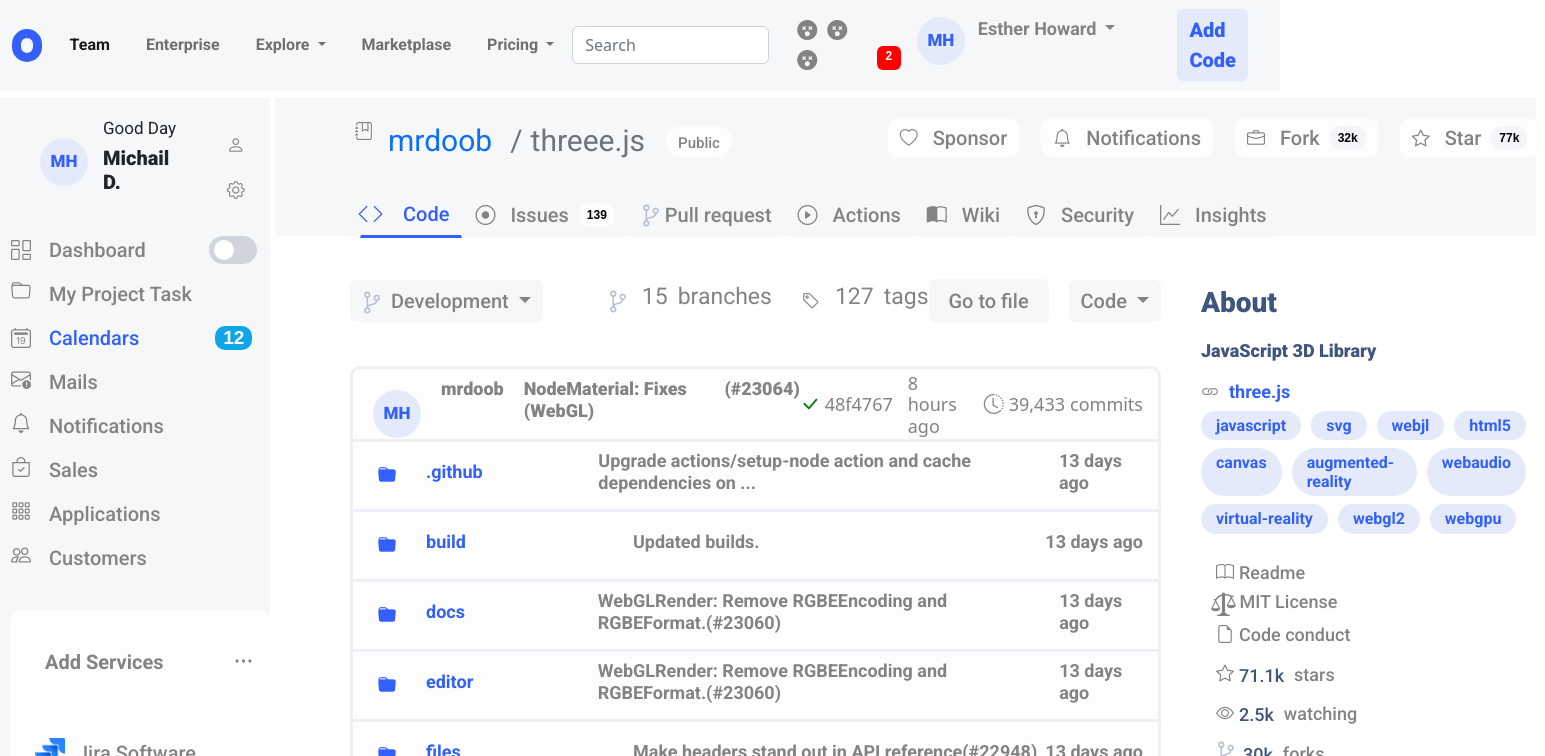
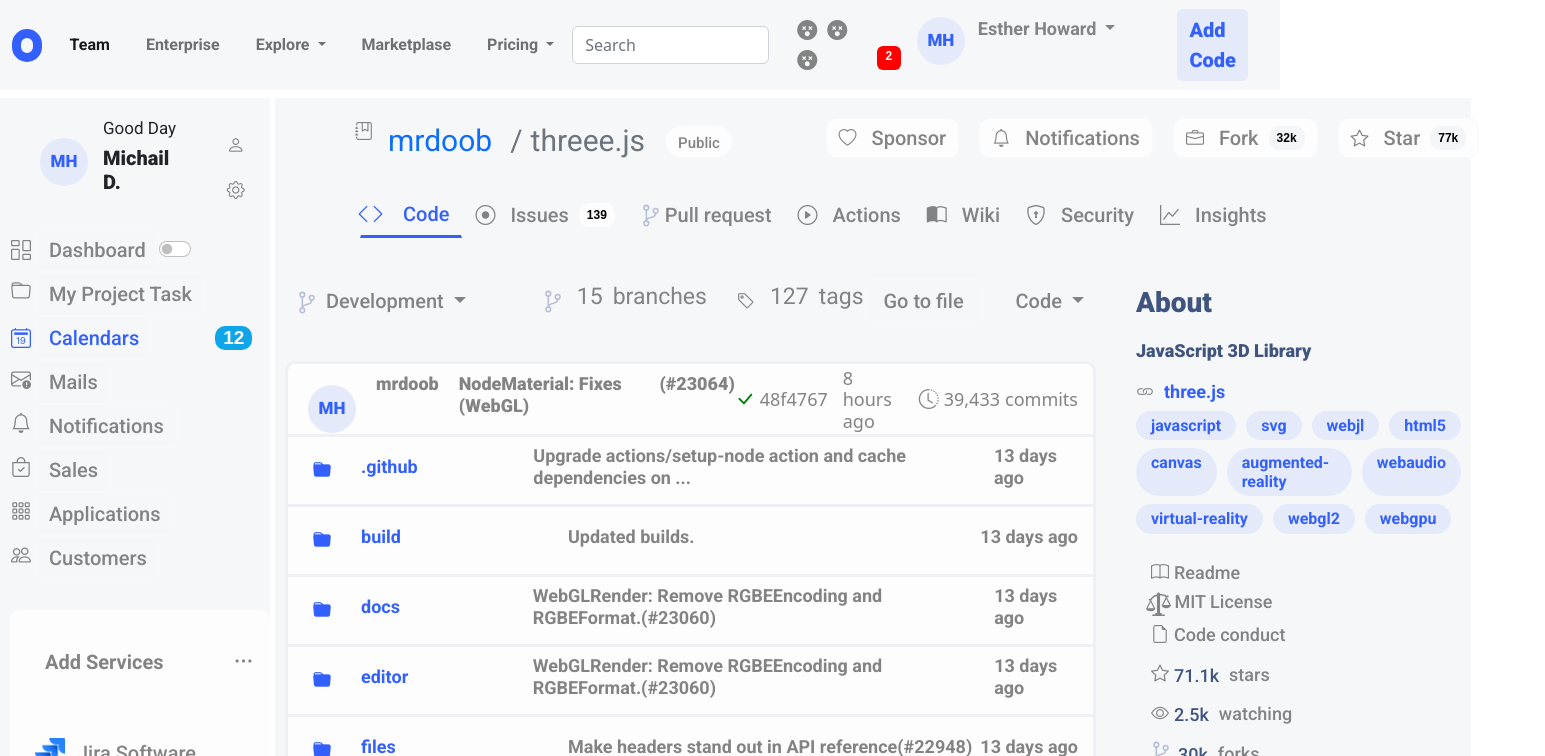
Before and after one commit to cronni1996/test_bootstrap, a Vue app: page / in a window 1280 px wide. Shown: the top 756 px of the page, 1545 px wide, since content can reach past the window. Built offline with nearby package versions, Linux system fonts and the light colour scheme; a web font is replaced by a local one.

Commit message:
max-width 992

```diff
--- a/src/App.vue
+++ b/src/App.vue
@@ -42,6 +42,7 @@
 </script>
 
 <style lang="stylus">
+$background-color = #f6f7f8
 .header
   width 100%
   display flex
@@ -53,8 +54,11 @@
   flex-direction column
 
 .main21frr
+  margin-left 5px
   display flex
   flex-direction row
+  background-color $background-color
+
 
 .down
   display flex
@@ -69,8 +73,13 @@
   flex-direction row
 
 .mainDownLeftGroup
+
   display flex
   flex-direction column
-  width 240%
-  margin-left 80px
+  width 100%
+  margin-left 10px
+
+@media (max-width: 992px)
+  .main21frr
+    flex-direction column
 </style>
--- a/src/components/MainDownLeft.vue
+++ b/src/components/MainDownLeft.vue
@@ -255,8 +255,6 @@
 
 .container-mainDownLeft
   width 100%
-
-  margin-top 5px
 .int-commits
   margin-right 5px
 .line2
@@ -305,6 +303,7 @@
   flex-direction row
   align-items center
   height 70px
+
 
 
   .headerMainDownLeft
@@ -378,4 +377,28 @@
   border-radius 10px
   display flex
   flex-direction column
+
+@media (max-width: 992px)
+  .container-mainDownLeft
+    .btn-secondary
+      font-size 12px
+  h3
+    font-size 15px!important
+  .svg-branches
+    width 25px!important
+  .btn-goToFile
+    font-size 14px!important
+    width 90px
+  .btn-group
+    margin-left 5px!important
+    margin-right 10px
+  h4
+    font-size 12px!important
+  .name
+    margin-right -50px
+  .line
+    width 750px
+  .contributors
+    margin-bottom 20px
+
 </style>
--- a/src/components/MainRight.vue
+++ b/src/components/MainRight.vue
@@ -290,4 +290,15 @@
     display flex
     align-items center
     background-color none
+
+@media(max-width: 992px)
+  .container-mainRight
+
+  .content
+    display flex
+    flex-direction row
+    flex-wrap wrap
+    align-content center
+    justify-content center
+    align-items center
 </style>
--- a/src/components/header.vue
+++ b/src/components/header.vue
@@ -171,4 +171,31 @@
 .mr-2
   color $blue-color
   background-color $background-add-code
+
+
+@media  (max-width: 1000px)
+  .nav-link
+    font-size 12px
+    margin-left -5px
+  .btn-add-code
+    font-size 12px
+  .dropdown-button
+    font-size 14px
+    margin-right 20px
+  .navbar-logo
+    height 30px
+    width 30px
+  .svg-icons
+    display flex
+    flex-direction column
+  .p-badge
+    right 10px
+    font-size 10px
+  .d-flex
+    width 130px
+  #data-v-29e8c3c6
+    background-color #b6bfd5
+
+
+
 </style>
--- a/src/components/mainUp.vue
+++ b/src/components/mainUp.vue
@@ -184,4 +184,32 @@
   font-size 15px
   margin-right 15px
 
+@media (max-width: 991px)
+  .container-mainUp
+    width 770px
+  .breadcrumb-item
+    margin-top 10px
+    font-size 17px!important
+  .button-public
+    font-size 11px!important
+    margin-right 5px
+  .bi-journal-bookmark
+    margin-top 10px
+  .right-main1
+    font-size 12px !important
+    margin-left 5px !important
+  .right-main1-bi
+    font-size 12px !important
+  .badge-main1
+    font-size 8px !important
+  .main1, .main2
+    margin-left 20px
+  .main2
+    i
+      font-size 14px !important
+    button
+      font-size 12px !important
+
+
+
 </style>
--- a/src/components/sitebar.vue
+++ b/src/components/sitebar.vue
@@ -7,7 +7,7 @@
                 style="font-size:17px; font-family: Roboto, Helvetica Neue Light, Helvetica Neue, Helvetica, Arial, Lucida Grande, sans-serif;font-weight:900;"/>
       </div>
       <div class="user">
-        <h2 class="GoodDay">Good Day</h2>
+        <h2 class="goodDay">Good Day</h2>
         <h1 class="user-name">Michail D.</h1>
       </div>
       <div class="user-icons">
@@ -20,7 +20,10 @@
         <div class="dashboard">
           <i class="bi-dashboard bi bi-columns-gap"></i>
           <button type="button" class="btn btn-light">Dashboard</button>
-          <InputSwitch class="checked" v-model="checked"/>
+          <div class="form-check form-switch">
+            <input class="form-check-input" type="checkbox" role="switch" id="flexSwitchCheckDefault">
+            <label class="form-check-label" for="flexSwitchCheckDefault"></label>
+          </div>
         </div>
         <div class="project">
           <i class="bi bi-folder"></i>
@@ -163,9 +166,11 @@
         </button>
       </div>
       <h3>Add New Project</h3>
-      <h4>Our Use
+      <div class="link-invite">
+      <h4>Our Use</h4>
         <button type="button" v-on:click="zaeb" class="btn-link-add btn btn-light">invite link</button>
-      </h4>
+
+    </div>
     </div>
   </div>
 </template>
@@ -198,7 +203,7 @@
 
 .container-sitebar
   width 330px
-  height 1600px
+  height 100%
   background-color $background-color
   display flex
   flex-direction column
@@ -282,7 +287,7 @@
   with 30px
 
 .calendar-bi
-  color $blue-color
+  color $blue-color !important
 
 .add-services
   margin-top 30px
@@ -319,6 +324,12 @@
   height 40px
   border none
 
+
+.link-invite
+  display flex
+  flex-direction row
+  align-items center
+
 .group
   margin-top 30px
   margin-left 25px
@@ -346,6 +357,7 @@
   flex-direction column
   justify-content center
   align-items center
+  margin-bottom 50px
 
   button
     background-color $blue-color
@@ -374,4 +386,63 @@
     font-family Roboto, Helvetica Neue Light, Helvetica Neue, Helvetica, Arial, Lucida Grande, sans-serif
     font-weight 600
     font-size 19px
+    margin-top 7px
+    margin-right 7px
+
+
+@media (max-width 992px)
+  .container-sitebar
+    width 200px
+  .user-avatar
+    margin-left -15px
+  .goodDay
+    font-size 10px !important
+  .user-name
+   font-size 14px !important
+  .users
+   margin-top 10px
+  .user
+   margin-top 15px
+  Button
+    font-size 15px !important
+  .badge-calendar
+    font-size 14px !important
+    margin-left 12px
+  .form-check
+    margin-left 5px
+  .user-icons
+    display flex
+    flex-direction column
+    justify-content center
+    margin-left 15px
+  .svg-icons
+    display flex
+    flex-direction row !important
+    justify-content center
+  .add-services
+    width 170px !important
+    h2
+      font-size 15px
+    .btn-add-service
+      margin-left 5px
+      width 40px !important
+    img
+      height 14px
+      width 14px
+    .dropdown-toggle
+      width 110px
+      font-size 13px!important
+  .add-project
+      width 170px
+      h3
+        font-size 16px
+      h4
+        font-size 12px
+      .btn-link-add
+        font-size 12px
+        padding-left -30px
+      .bi-plus-circle
+        font-size 30px !important
+
+
 </style>
```
